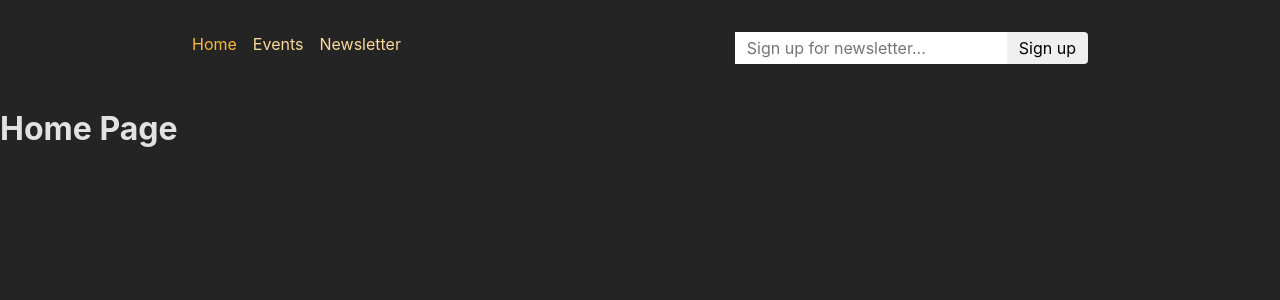
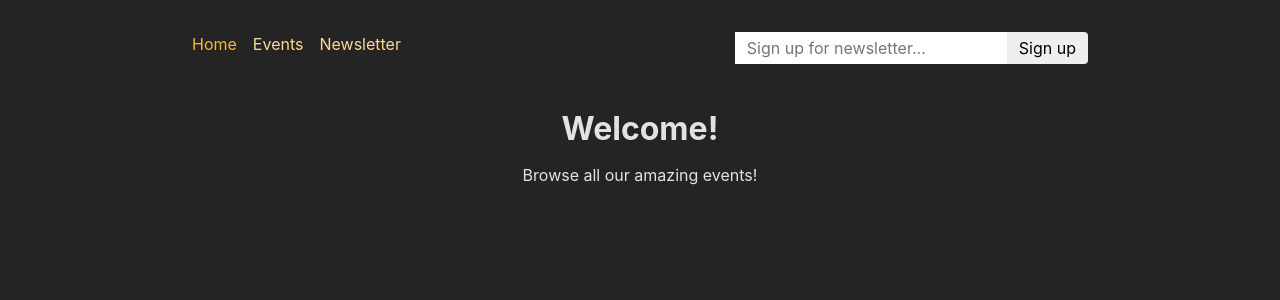
Before and after one commit to attilafarmasi/react-router-events-project, a React (Create React App) app: page / in a window 1280 px wide. Shown: the top 300 px of the page. Built offline with nearby package versions, Linux system fonts and the light colour scheme.

Commit message:
Finalizing the home page

```diff
--- a/src/pages/Home.js
+++ b/src/pages/Home.js
@@ -1,5 +1,11 @@
+import PageContent from "../components/PageContent";
+
 function HomePage() {
-  return <h1>Home Page</h1>;
+  return (
+    <PageContent title="Welcome!">
+      <p>Browse all our amazing events!</p>
+    </PageContent>
+  );
 }
 
 export default HomePage;
```
